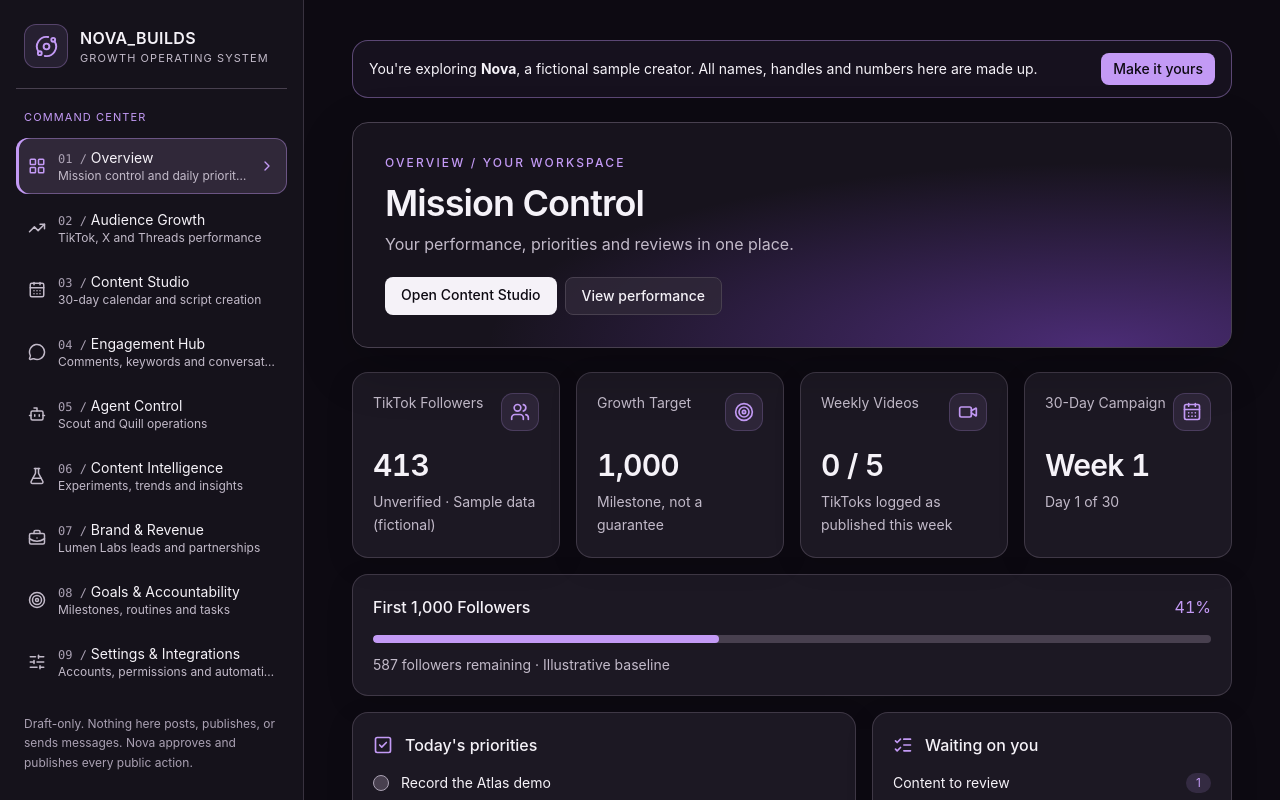
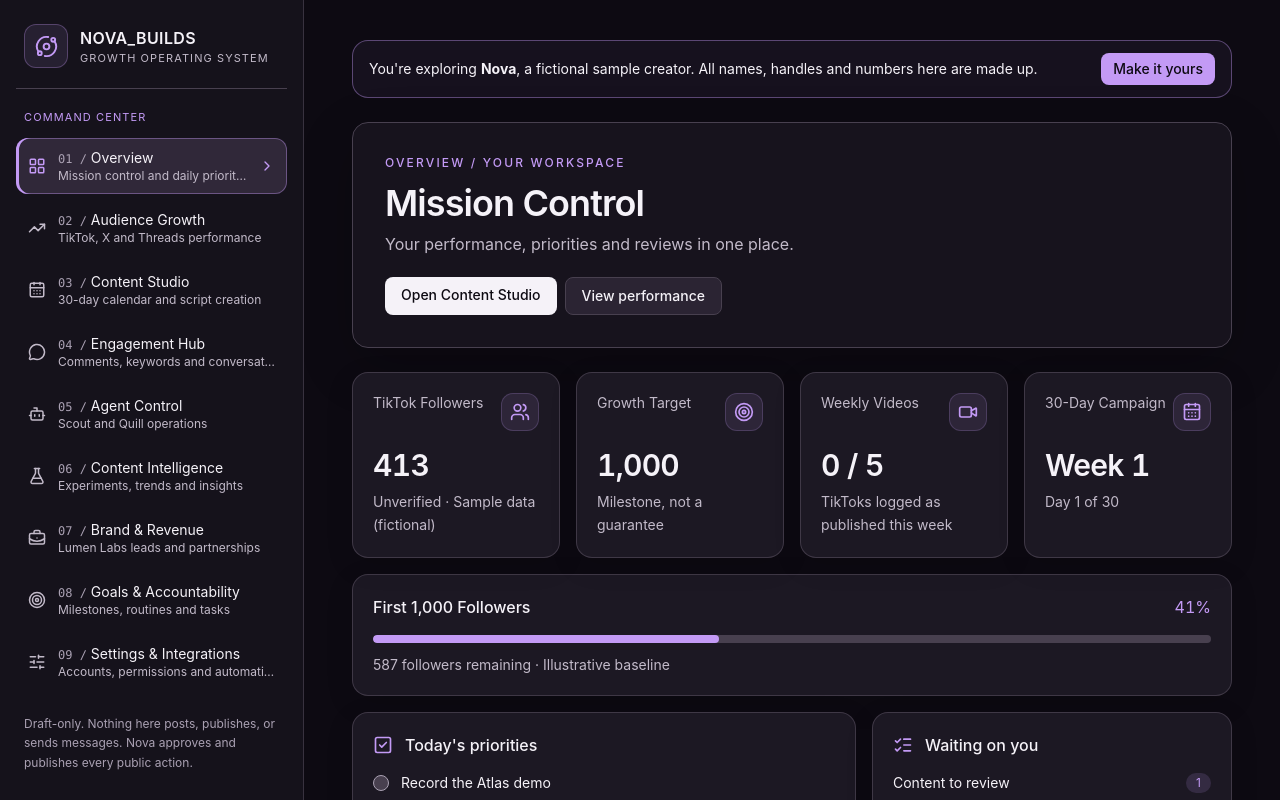
Before and after one commit to daylorza/growth-os-app, a Next.js app in the folder app/: page / in a window 1280 px wide. Shown: the top 800 px of the page. Built offline with nearby package versions, Linux system fonts and the light colour scheme.

Commit message:
Remove overview gradient

```diff
--- a/app/src/app/globals.css
+++ b/app/src/app/globals.css
@@ -34,20 +34,8 @@
   }
 }
 
-/* Keep the ambient light in the overview's decorative edge, away from data. */
 .overview-stage {
   background: #17131d;
-  isolation: isolate;
-  overflow: hidden;
-  position: relative;
-}
-.overview-stage::after {
-  background: radial-gradient(ellipse at 85% 100%, rgb(139 75 226 / 45%), transparent 58%);
-  content: '';
-  inset: 0;
-  pointer-events: none;
-  position: absolute;
-  z-index: -1;
 }
 
 @media (prefers-reduced-motion: reduce) {
```
